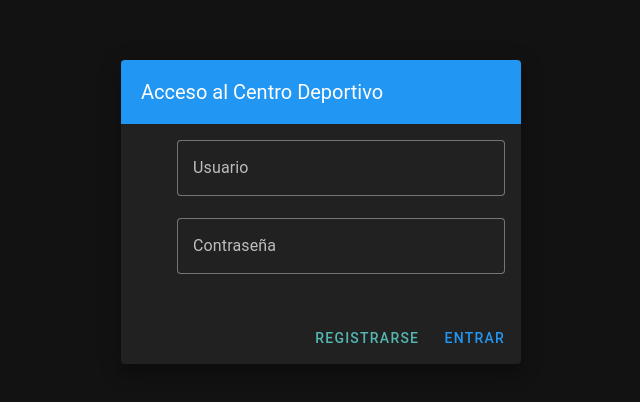
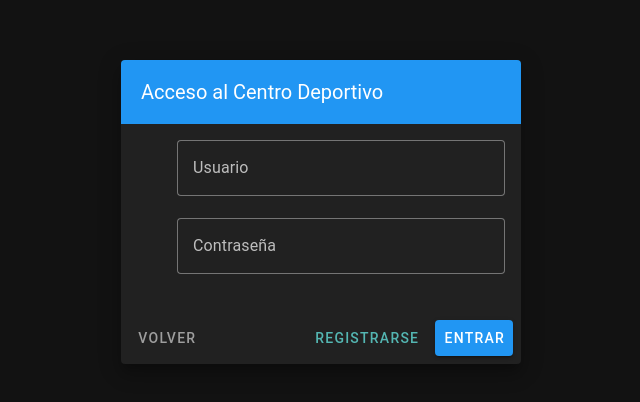
Before and after one commit to Taazz7/AA2, a Vue app in the folder front/: page /login in a window 1280 px wide. Shown: the part 188-590 px from the top of the page, without its empty margins (319-959 px from the left). Built offline with nearby package versions, Linux system fonts and the light colour scheme; the HTML template or start-up script is replaced by a standard one.

Commit message:
añadido boton de volver en login

```diff
--- a/front/src/views/LoginView.vue
+++ b/front/src/views/LoginView.vue
@@ -7,7 +7,7 @@
             <v-toolbar-title>Acceso al Centro Deportivo</v-toolbar-title>
           </v-toolbar>
           <v-card-text>
-            <v-form @submit.prevent="handleLogin">
+            <v-form>
               <v-text-field
                 label="Usuario"
                 prepend-icon="mdi-account"
@@ -24,9 +24,14 @@
             </v-form>
           </v-card-text>
           <v-card-actions>
+            <v-btn color="grey" variant="text" @click="goBack">
+              Volver
+            </v-btn>
             <v-spacer></v-spacer>
             <v-btn color="secondary" variant="text">Registrarse</v-btn>
-            <v-btn color="primary" @click="handleLogin">Entrar</v-btn>
+            <v-btn color="primary" variant="elevated" @click="handleLogin">
+              Entrar
+            </v-btn>
           </v-card-actions>
         </v-card>
       </v-col>
@@ -39,8 +44,12 @@ import { useRouter } from 'vue-router';
 
 const router = useRouter();
 
+const goBack = () => {
+  router.back(); // Vuelve a la página anterior en el historial
+};
+
 const handleLogin = () => {
-  console.log("Login pulsado");
-  router.push('/'); // Redirigir al home tras el login
+  // Aquí irá la validación con Yup/VeeValidate próximamente
+  router.push('/');
 };
 </script>
```
